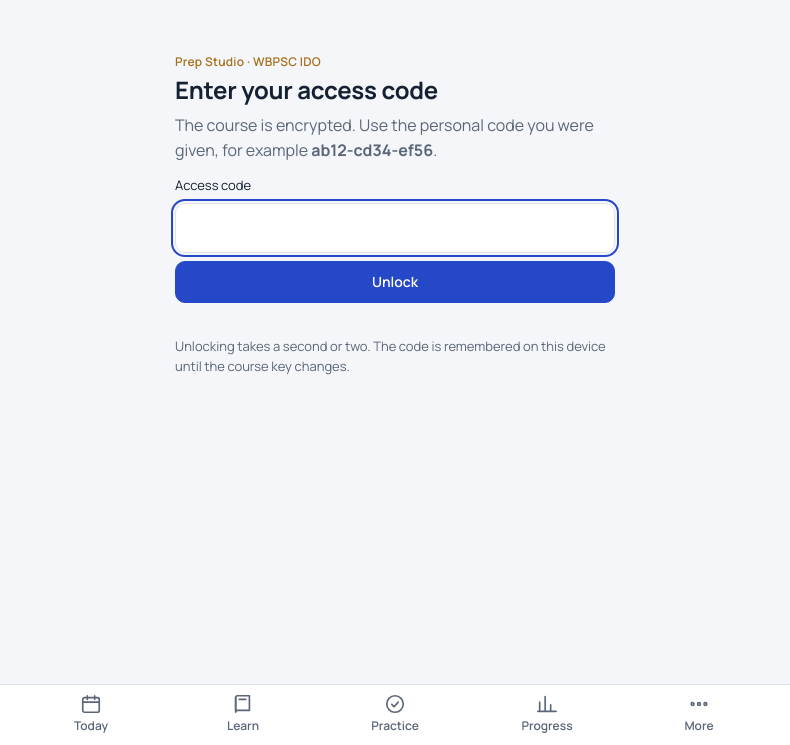
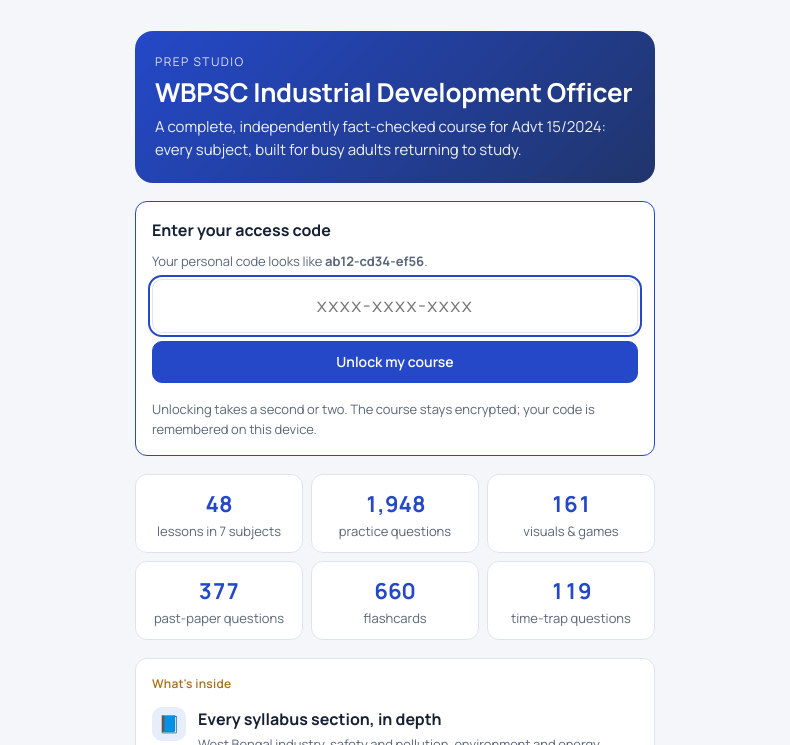
Before and after one commit to tradevortex360/prep-studio, a plain HTML site: page ido/index.html in a window 1280 px wide. Shown: the part 55-800 px from the top of the page, without its empty margins (245-1035 px from the left). Drawn offline with Linux system fonts and the light colour scheme.

Commit message:
v31: greet by name; new access-code page
Co-Authored-By: Claude Opus 5.5 <noreply@anthropic.com>
Claude-Session: https://claude.ai/code/session_01YPVv1TEHYojMJxaSJYcV5A

```diff
--- a/ido/index.html
+++ b/ido/index.html
@@ -275,12 +275,12 @@ nav.tabs a .badge{position:absolute;margin-left:18px;margin-top:-2px;min-width:1
 </style>
 <script>
 window.PREP_ENV=(function(){
-  const CFG={"clientId": "1051177919991-lfq04am73d56tti2seefav5v0a7em48d.apps.googleusercontent.com"};
+  const CFG={"clientId": "1051177919991-lfq04am73d56tti2seefav5v0a7em48d.apps.googleusercontent.com", "stats": {"modules": 7, "lessons": 48, "lessonQ": 473, "bankQ": 979, "hardQ": 119, "pastQ": 377, "cards": 660, "visuals": 161, "interviewQ": 28}};
   const LSK="ps_ido_";
   const te=new TextEncoder(), td=new TextDecoder();
   const b64d=s=>Uint8Array.from(atob(s),c=>c.charCodeAt(0));
   const b64e=u=>{let s="";u.forEach(b=>s+=String.fromCharCode(b));return btoa(s);};
-  let CK=null, KEYS=null, resolveReady;
+  let CK=null, KEYS=null, resolveReady, NAME="";
   const ready=new Promise(r=>{resolveReady=r;});
 
   async function fetchKeys(force){const r=await fetch("keys.json",{cache:force?"reload":"no-cache"});if(!r.ok)throw new Error("keys");return r.json();}
@@ -293,37 +293,67 @@ window.PREP_ENV=(function(){
     const base=await crypto.subtle.importKey("raw",te.encode(secret),"PBKDF2",false,["deriveKey"]);
     const kek=await crypto.subtle.deriveKey({name:"PBKDF2",salt:b64d(e.salt),iterations:KEYS.iter,hash:"SHA-256"},base,{name:"AES-GCM",length:256},false,["decrypt"]);
     const raw=new Uint8Array(await crypto.subtle.decrypt({name:"AES-GCM",iv:b64d(e.iv)},kek,b64d(e.wrapped)));
-    return {raw,id};
+    let name="";try{if(e.nm)name=td.decode(await crypto.subtle.decrypt({name:"AES-GCM",iv:b64d(e.iv2)},kek,b64d(e.nm)));}catch(x){}
+    return {raw,id,name};
   }
   function gate(msg){
-    const app=document.getElementById("app");
-    app.innerHTML=`<div class="stack" style="max-width:440px;margin:40px auto">
-      <div><div class="eyebrow">Prep Studio · WBPSC IDO</div><h1 style="margin-top:4px">Enter your access code</h1>
-      <p class="muted" style="margin:8px 0 0">The course is encrypted. Use the personal code you were given, for example <b>ab12-cd34-ef56</b>.</p></div>
-      <form id="gateform" class="stack" style="gap:8px">
-        <label for="gatecode" class="small">Access code</label>
-        <input id="gatecode" autocomplete="off" autocapitalize="off" spellcheck="false" style="font:inherit;font-size:18px;padding:10px 12px;border:1px solid var(--line);border-radius:10px;background:var(--surface);color:var(--ink);letter-spacing:.05em">
-        <button class="btn primary" type="submit" id="gatego">Unlock</button>
+    const app=document.getElementById("app");const T=(CFG.stats||{});const nav=document.querySelector("nav.tabs");if(nav)nav.style.display="none";
+    const fmt=n=>Number(n||0).toLocaleString("en-IN");
+    const totalQ=(T.lessonQ||0)+(T.bankQ||0)+(T.hardQ||0)+(T.pastQ||0);
+    const tile=(n,l)=>`<div style="background:var(--surface);border:1px solid var(--line);border-radius:12px;padding:12px 10px;text-align:center"><div style="font-size:22px;font-weight:700;color:var(--accent);font-variant-numeric:tabular-nums">${n}</div><div class="small muted" style="margin-top:2px;line-height:1.3">${l}</div></div>`;
+    const row=(ic,t,d)=>`<div style="display:flex;gap:12px;align-items:flex-start"><div style="flex:0 0 34px;height:34px;border-radius:10px;background:var(--accent-soft);display:flex;align-items:center;justify-content:center;font-size:17px">${ic}</div><div><b>${t}</b><div class="small muted" style="margin-top:2px">${d}</div></div></div>`;
+    app.innerHTML=`<div class="stack" style="max-width:520px;margin:18px auto 40px;gap:18px">
+      <div style="background:linear-gradient(135deg,var(--accent) 0%,#20356b 100%);color:#fff;border-radius:18px;padding:22px 20px">
+        <div style="font-size:12px;letter-spacing:.12em;text-transform:uppercase;opacity:.85">Prep Studio</div>
+        <h1 style="color:#fff;margin:6px 0 6px;font-size:26px;line-height:1.2">WBPSC Industrial Development Officer</h1>
+        <p style="margin:0;opacity:.92;font-size:15px">A complete, independently fact-checked course for Advt 15/2024: every subject, built for busy adults returning to study.</p>
+      </div>
+      <form id="gateform" class="card stack" style="gap:8px;border-color:var(--accent)">
+        <label for="gatecode"><b>Enter your access code</b></label>
+        <span class="small muted">Your personal code looks like <b>ab12-cd34-ef56</b>.</span>
+        <input id="gatecode" autocomplete="off" autocapitalize="off" spellcheck="false" placeholder="xxxx-xxxx-xxxx" style="font:inherit;font-size:19px;padding:11px 12px;border:1px solid var(--line);border-radius:10px;background:var(--surface);color:var(--ink);letter-spacing:.08em;text-align:center">
+        <button class="btn primary" type="submit" id="gatego" style="width:100%">Unlock my course</button>
         <div class="err" id="gateerr">${msg||""}</div>
+        <span class="small muted">Unlocking takes a second or two. The course stays encrypted; your code is remembered on this device.</span>
       </form>
-      <p class="small muted">Unlocking takes a second or two. The code is remembered on this device until the course key changes.</p>
+      <div style="display:grid;grid-template-columns:repeat(3,1fr);gap:8px">
+        ${tile(fmt(T.lessons),"lessons in "+(T.modules||7)+" subjects")}
+        ${tile(fmt(totalQ),"practice questions")}
+        ${tile(fmt(T.visuals),"visuals & games")}
+        ${tile(fmt(T.pastQ),"past-paper questions")}
+        ${tile(fmt(T.cards),"flashcards")}
+        ${tile(fmt(T.hardQ),"time-trap questions")}
+      </div>
+      <div class="card stack" style="gap:14px">
+        <div class="eyebrow">What's inside</div>
+        ${row("📘","Every syllabus section, in depth","West Bengal industry, safety and pollution, environment and energy, physical science, computers, English, and arithmetic and reasoning. Short, bite-size lessons with stories, memory tricks and an engineer's view.")}
+        ${row("🎯","Exam-true mock tests","100 questions in 90 minutes with the exam's section split and −0.25 marking. Time-trap questions train you to skip fast, and a time report shows where your minutes went.")}
+        ${row("🧠","Remember more with less effort","Flashcards on a spaced-repetition schedule, match games, put-in-order timelines and printable cheat sheets.")}
+        ${row("📅","A day-by-day plan to the exam","Each day's lesson, practice and revision, with a daily goal ring, streaks, speed drills and a crash-revision mode for the final weeks.")}
+        ${row("🎤","Interview prep (15 marks)","Likely questions with answer outlines, official selection rules and timed practice, including Bengali.")}
+      </div>
+      <div class="card stack" style="gap:8px;background:var(--good-soft,#e9f6ee);border-color:transparent">
+        <div class="eyebrow" style="color:var(--good)">Why you can trust it</div>
+        <div class="small">Every lesson, visual and question has been checked by independent reviewers against official sources: gazettes, the Acts themselves, PIB, CPCB, MNRE and the WBPSC advertisement. Every calculation is recomputed and every puzzle brute-forced for a single answer. Past-paper answers were re-solved blind.</div>
+      </div>
+      <p class="small muted" style="text-align:center;margin:0">Your progress is saved privately in your own Google Drive.</p>
     </div>`;
     const inp=document.getElementById("gatecode"); inp.focus(); inp.oninput=()=>{document.getElementById("gateerr").textContent="";};
     document.getElementById("gateform").onsubmit=async e=>{
       e.preventDefault(); const v=inp.value.trim();
       if(!v){document.getElementById("gateerr").textContent="Enter your access code.";return;}
       const b=document.getElementById("gatego"); b.disabled=true; b.textContent="Unlocking…";
-      try{const {raw,id}=await unwrap(v);CK=await importCK(raw);
-        try{localStorage.setItem(LSK+"ck",JSON.stringify({v:KEYS.v,id,k:b64e(raw)}));}catch(x){}
-        app.innerHTML='<p class="muted">Loading your course…</p>'; resolveReady();
-      }catch(err){b.disabled=false;b.textContent="Unlock";document.getElementById("gateerr").textContent="That code didn't work. Check it and try again, or ask for a new one.";}
+      try{const {raw,id,name}=await unwrap(v);CK=await importCK(raw);NAME=name||"";
+        try{localStorage.setItem(LSK+"ck",JSON.stringify({v:KEYS.v,id,k:b64e(raw),n:NAME}));}catch(x){}
+        app.innerHTML='<p class="muted">Loading your course…</p>'; if(nav)nav.style.display=""; resolveReady();
+      }catch(err){b.disabled=false;b.textContent="Unlock my course";document.getElementById("gateerr").textContent="That code didn't work. Check it and try again, or ask for a new one.";}
     };
   }
   async function start(){
     if(!window.crypto||!crypto.subtle){document.getElementById("app").innerHTML='<p class="err">This browser can\'t unlock the course. Use a recent Chrome, Edge, Safari or Firefox.</p>';return;}
     try{KEYS=await fetchKeys(false);}catch(e){document.getElementById("app").innerHTML='<p class="err">Couldn\'t reach the course. Check your connection and reload.</p>';return;}
     let cached=null;try{cached=JSON.parse(localStorage.getItem(LSK+"ck")||"null");}catch(e){}
-    if(cached&&cached.v===KEYS.v&&KEYS.people[cached.id]){try{CK=await importCK(b64d(cached.k));resolveReady();return;}catch(e){}}
+    if(cached&&cached.v===KEYS.v&&KEYS.people[cached.id]){try{CK=await importCK(b64d(cached.k));NAME=cached.n||"";resolveReady();return;}catch(e){}}
     gate(cached&&cached.v!==KEYS.v?"The course key has changed. Enter your code again.":"");
   }
   async function get(f,force){
@@ -393,7 +423,7 @@ window.PREP_ENV=(function(){
   }
   window.addEventListener("beforeunload",e=>{if(pending&&connected()){e.preventDefault();e.returnValue="";}});
   document.addEventListener("DOMContentLoaded",start);
-  return {mode:"gh",lsPrefix:LSK,ready,get,save,initCloud,lock(){try{localStorage.removeItem(LSK+"ck");}catch(e){}location.reload();}};
+  return {mode:"gh",lsPrefix:LSK,ready,get,save,initCloud,userName:async()=>NAME,lock(){try{localStorage.removeItem(LSK+"ck");}catch(e){}location.reload();}};
 })();
 
 </script>
@@ -612,6 +642,10 @@ function planEntryLabel(e){
   if(e.mod){const m=modById(e.mod);return "Revise: "+m.title;}
   return e.task||"";
 }
+let USERNAME="";
+function greetText(){const h=new Date().getHours();const g=h<5?"Burning the midnight oil":h<12?"Good morning":h<17?"Good afternoon":"Good evening";const first=(USERNAME||"").trim().split(/\s+/)[0];return first?`${g}, ${first}`:g;}
+async function loadName(){try{let n="";if(ENV.userName)n=await ENV.userName();else if(window.claude&&claude.use){const u=await claude.use("user");if(u){const me=await u.me();n=me&&me.name||"";}}
+  if(n){USERNAME=n;const el=document.getElementById("hello");if(el)el.textContent=greetText();}}catch(e){}}
 function viewHome(){
   const ti=todayIdx(); const cal=MAN.calendar; const st=stats();
   const total=allLessonCount(); const done=Object.keys(S.done).length;
@@ -635,6 +669,7 @@ function viewHome(){
   const nl=nextId?lessonMeta(nextId):null;
   const news=(MAN.changelog||[]).filter(c=>c.v>(S.seen||0));
   app.innerHTML=`<div class="stack">
+    <div><h1 id="hello" style="font-size:24px">${esc(greetText())}</h1>${ti>=0&&ti<cal.length?`<p class="muted small" style="margin:4px 0 0">Day ${ti+1} of your plan</p>`:""}</div>
     ${news.length?`<a class="card" href="#more" style="text-decoration:none;color:var(--ink);border-color:var(--accent);display:flex;align-items:center;gap:12px"><span style="flex:1;min-width:0"><span class="eyebrow" style="color:var(--accent)">What's new</span><br><span class="small">${esc(news[0].items[0])}</span></span><span class="small" style="color:var(--accent);white-space:nowrap">See all ›</span></a>`:""}
     <section class="card today">${todayHtml}</section>
     ${nl?`<section class="card"><div class="eyebrow">Continue learning</div><h3 style="margin:6px 0 4px">${esc(nl.l.title)}</h3><p class="small muted" style="margin:0 0 10px">${esc(nl.m.title)}</p><a class="btn primary" href="#lesson-${nextId}">Open lesson</a></section>`:""}
@@ -1406,7 +1441,7 @@ function viewNumbers(mid){
   try{await loadContent();}catch(e){app.innerHTML=`<p class="err">Couldn't load the course content. Reload the page to try again.</p>`;return;}
   try{const m=JSON.parse(localStorage.getItem(LS+"mock")||"null");if(m&&!m.done&&m.ids&&m.ids.every(k=>QIDX[k]))MOCK=m;}catch(e){}
   render();
-  initCloud();
+  initCloud(); loadName();
 })();
 
 </script>
--- a/ido/keys.json
+++ b/ido/keys.json
@@ -1 +1 @@
-{"v": 1, "iter": 600000, "people": {"atdx": {"salt": "lFhtqICcPX6cOmXscJw1og==", "iv": "njfzjyBkr9Lwae9G", "wrapped": "smRh+sl+27FX45ptsCivTi4J3R6YrDX2BZyR11LcVIkP1h6deBwJz3+6IvV0HYFS"}, "m2n8": {"salt": "9BGC0FfAWBeGrF1e7ichrg==", "iv": "gSJd3GdHciaeh9EU", "wrapped": "jWXhUuFAJhFl+F+9etHj6WLpc1/D1rb0eCPxTLBSW7oj3csGZrsUan9X2hcJVhPl"}}}
+{"v": 1, "iter": 600000, "people": {"atdx": {"salt": "8Z7wxwrrnit/oj70UCA3nQ==", "iv": "irnz17hXo26mJwJe", "wrapped": "Cm1EvgwIXuzkZ+rBlSf6B3nUAWxu9S0oHizZ3xxnSmpqoYl0z3OqZBR/uDlvSQhW", "iv2": "ZWWEoI0sSRj9AkyG", "nm": "WCYyrx4FcgEb13vYeh5/2lAqyA=="}, "m2n8": {"salt": "tRhfUHWM6IcmoR+6CvjLmA==", "iv": "DsSNHL8/qpPWayQ8", "wrapped": "kcmDI5qoh3QqdtysMxnqZJhrhXIvCTR7We3C/v3sqZPjZff5M+zwaE5TH5wk+KWx", "iv2": "yalyy98+o8aI08fr", "nm": "MHZuEBhMKHxJ3+VQDHMcnSdI4w=="}}}
```
Also changed, not shown: 18 other files.
